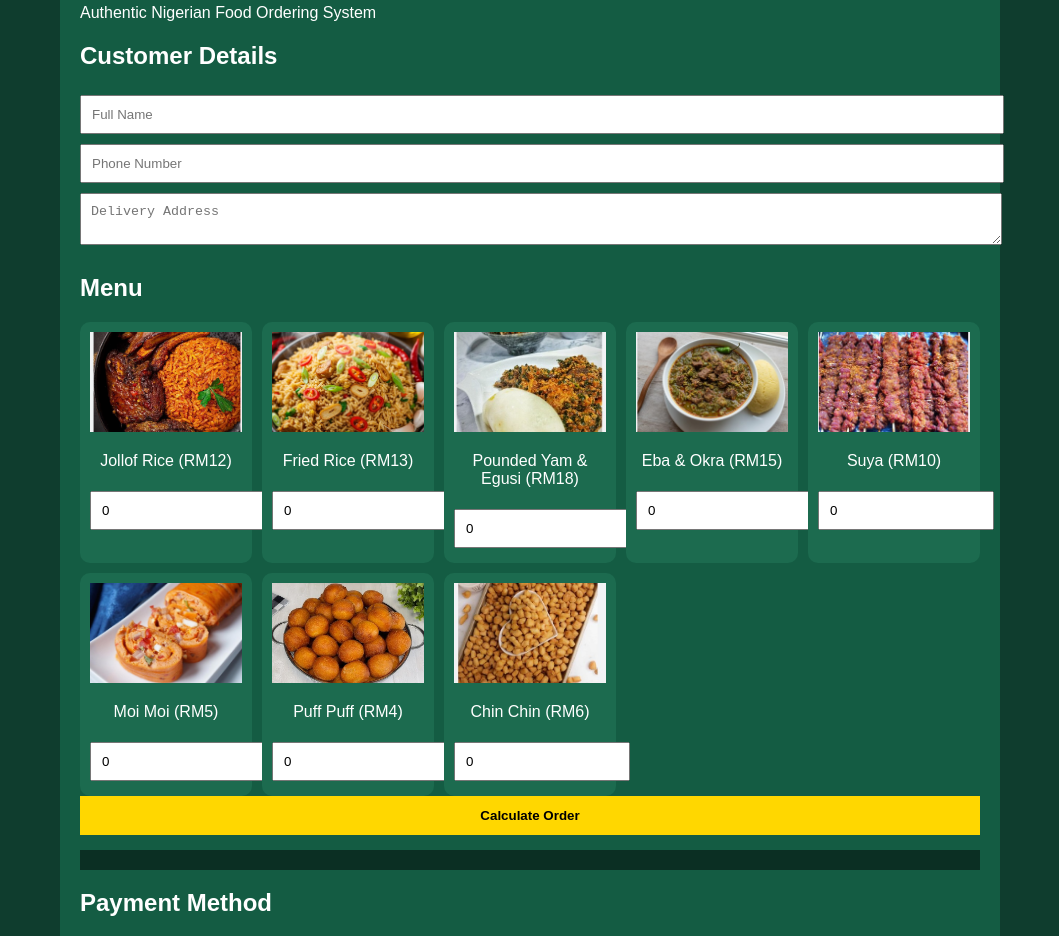
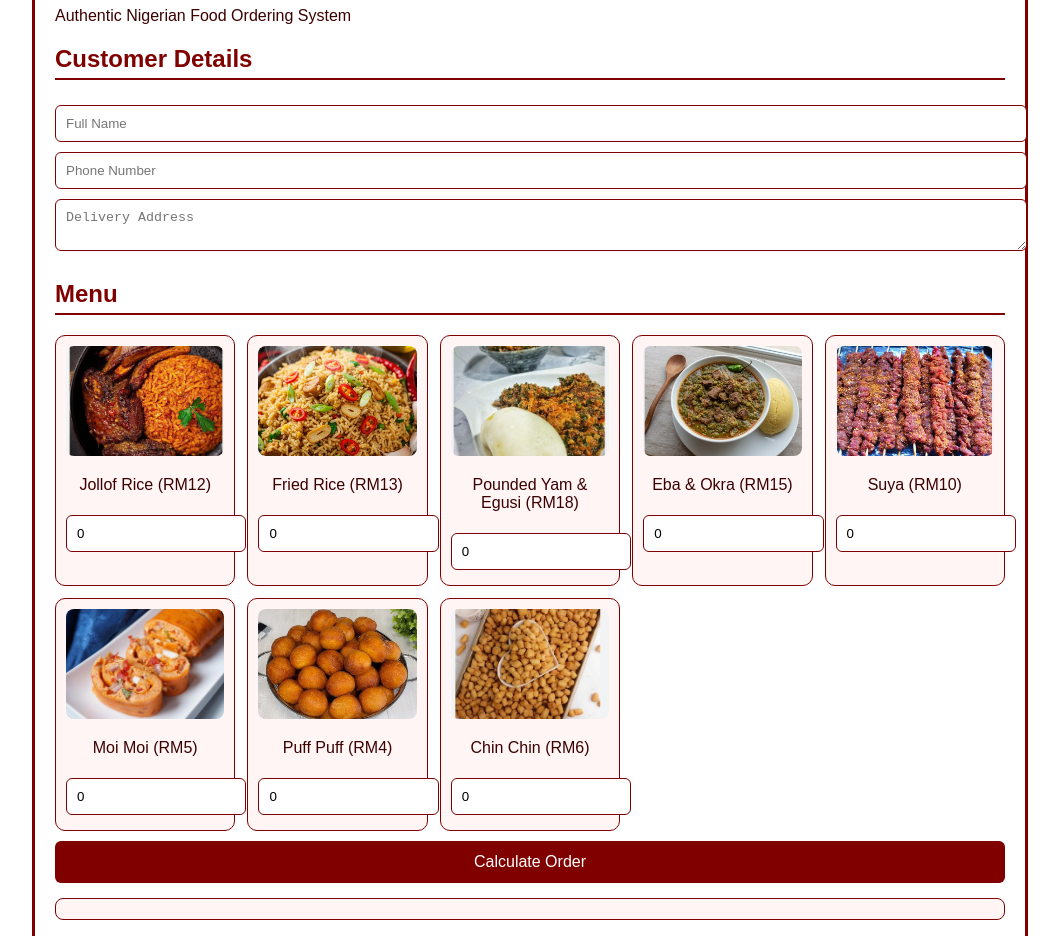
Before and after one commit to ummasalmaj2004-netizen/s2-_Bites-, a plain HTML site: page index.html in a window 1280 px wide. Shown: the part 117-1053 px from the top of the page, without its empty margins (110-1169 px from the left). Drawn offline with Linux system fonts and the light colour scheme.

Commit message:
Update styles for improved design and readability

```diff
--- a/style.css
+++ b/style.css
@@ -1,38 +1,57 @@
 body {
-    font-family: Arial;
-    background: #0f3d2e;
+    font-family: Arial, sans-serif;
     margin: 0;
     padding: 20px;
-    color: white;
+    background: #ffffff; /* white background */
+    color: #3b0000; /* maroon text */
 }
 
 .container {
-    max-width: 900px;
+    max-width: 950px;
     margin: auto;
-    background: #145c43;
+    background: #fff;
     padding: 20px;
     border-radius: 12px;
+    border: 3px solid #800000; /* maroon border */
 }
 
+/* HEADER */
 h1 {
     text-align: center;
-    color: gold;
+    color: #800000; /* maroon */
 }
 
+h2 {
+    color: #800000;
+    border-bottom: 2px solid #800000;
+    padding-bottom: 5px;
+}
+
+/* INPUTS */
 input, textarea {
     width: 100%;
     padding: 10px;
     margin: 5px 0;
+    border: 1px solid #800000;
+    border-radius: 6px;
+    outline: none;
 }
 
+input:focus, textarea:focus {
+    border: 2px solid #800000;
+}
+
+/* MENU GRID */
 .menu {
     display: grid;
     grid-template-columns: repeat(auto-fit, minmax(160px, 1fr));
-    gap: 10px;
+    gap: 12px;
+    margin-top: 10px;
 }
 
 .item {
-    background: #1c6b4f;
+    background: #fff5f5; /* light maroon tint */
+    border: 1px solid #800000;
     padding: 10px;
     border-radius: 10px;
     text-align: center;
@@ -40,24 +59,45 @@ input, textarea {
 
 .item img {
     width: 100%;
-    height: 100px;
+    height: 110px;
     object-fit: cover;
+    border-radius: 8px;
 }
 
+/* BUTTON */
 button {
     width: 100%;
     padding: 12px;
-    background: gold;
+    background: #800000; /* maroon */
+    color: white;
     border: none;
-    font-weight: bold;
+    font-size: 16px;
+    border-radius: 6px;
+    cursor: pointer;
+    margin-top: 10px;
 }
 
+button:hover {
+    background: #a00000;
+}
+
+/* SUMMARY */
 #summary {
     margin-top: 15px;
-    background: #0b2f23;
+    background: #fff5f5;
     padding: 10px;
+    border-radius: 8px;
+    border: 1px solid #800000;
 }
 
+/* PAYMENT BOX */
 .hidden {
     display: none;
 }
+
+#bankBox {
+    margin-top: 10px;
+    padding: 10px;
+    border: 1px dashed #800000;
+    background: #fffafa;
+}
```
